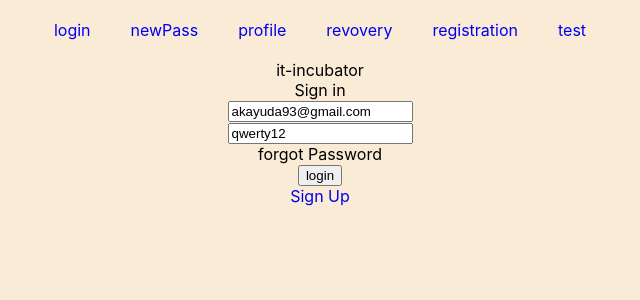
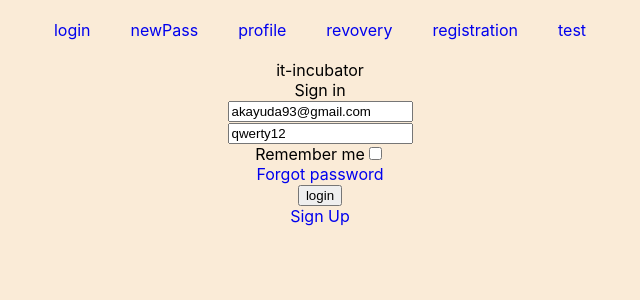
Before and after one commit to AleksMaifet/Cards, a React (Create React App) app: page /#/login in a window 1280 px wide. Shown: the top 300 px of the page, without its empty margins (320-960 px from the left). Built offline with nearby package versions, Linux system fonts and the light colour scheme; no server answers.

Commit message:
Login,Logout,isAuth.Refactoring code

```diff
--- a/src/App.tsx
+++ b/src/App.tsx
@@ -1,9 +1,27 @@
-import React from 'react';
+import React, {useEffect} from 'react';
 import './App.css';
 import {Header} from "./components/Header/Header";
 import {RoutesBlock} from "./components/RoutesBlock/RoutesBlock";
+import {apiLogin} from "./components/ApiRequests/apiForgot";
+import {useDispatch} from "react-redux";
+import {setUserData} from './components/Reducers/login-reducer';
 
 export const App = () => {
+    const dispatch = useDispatch()
+    useEffect(() => {
+        apiLogin.me().then((res) => {
+            if (res.status === 200) {
+                const data = {
+                    isAuth: true,
+                    _id: res.data._id,
+                    email: res.data.email,
+                    name: res.data.name,
+                    avatar: (res.data.avatar ? res.data.avatar : null),
+                }
+                dispatch(setUserData(data))
+            }
+        })
+    }, [dispatch])
     return (
         <div className="App">
             <Header/>
--- a/src/components/ApiRequests/apiForgot.ts
+++ b/src/components/ApiRequests/apiForgot.ts
@@ -11,15 +11,16 @@ const initial = axios.create(
 
 
 export const apiLogin={
-	setLogin(email:string,password:string){
-		return initial.post('auth/login',{email:email,password:password,rememberMe:false})
+	setLogin(email:string,password:string,rememberMe:boolean){
+		return initial.post('auth/login',{email:email,password:password,rememberMe:rememberMe})
 
 
 	},
 	logout(){
 		return initial.delete('auth/me')
 	}
+	,
+	me(){
+		return initial.post('auth/me')
+	}
 }
-
-//hello
-//hello2
--- a/src/components/Pages/LoginPage/Login.tsx
+++ b/src/components/Pages/LoginPage/Login.tsx
@@ -9,6 +9,7 @@ import {AppStoreType} from "../../store/store";
 export const Login = () => {
 	const loginState=useSelector((state:AppStoreType)=>state.login)
 	const dispatch=useDispatch()
+	const [checked,setChecked]=useState(false)
 	const [login,setLogin]=useState('akayuda93@gmail.com')
 	const [password,setPassword]=useState('qwerty12')
 	const onChangeLogin=(e:any)=>{
@@ -18,7 +19,7 @@ export const Login = () => {
 		setPassword(e.currentTarget.value)
 	}
 
-if (loginState.isAuth){
+   if (loginState.isAuth){
 	return <Navigate to={PATH.PROFILEPAGE}/>
 
 }
@@ -29,8 +30,9 @@ return (
 				<div>Sign in</div>
 				<div><input onChange={onChangeLogin} value={login}/></div>
 				<div><input onChange={onChangePassword} value={password}/></div>
-				<div>forgot Password</div>
-				<div><button onClick={()=>{dispatch(loginTC(login,password))}}>login</button></div>
+				<div>Remember me<input type={"checkbox"} checked={checked} onClick={()=>setChecked(!checked)}/></div>
+				<div><NavLink to={PATH.RECOVERYPAGE}>Forgot password</NavLink></div>
+				<div><button onClick={()=>{dispatch(loginTC(login,password,checked))}}>login</button></div>
 				<div><NavLink to={PATH.REGISTRATIONPAGE}>Sign Up</NavLink></div>
 			</div>
 
--- a/src/components/Reducers/login-reducer.ts
+++ b/src/components/Reducers/login-reducer.ts
@@ -1,66 +1,71 @@
 import {Dispatch} from "redux";
 import {apiLogin} from "../ApiRequests/apiForgot";
 
-type initialStateType={
-    isAuth:boolean
-    _id: string|null;
-    email: string|null;
-    name: string|null;
-    avatar?: string|null;
+type initialStateType = {
+    isAuth: boolean
+    _id: string | null;
+    email: string | null;
+    name: string | null;
+    avatar?: string | null;
 
 }
-const initialState={
-    isAuth:false,
+const initialState = {
+    isAuth: false,
     _id: null,
     email: null,
     name: null,
     avatar: null,
 }
-type ActionsType=setUserDataType|setLogoutType
-export const loginReducer = (state:initialStateType=initialState,action:ActionsType):initialStateType => {
-  switch (action.type){
-      case'SET-USER-DATA':{
-          return {...state,...action.data}
-      }
-      case 'LOGOUT':{
-        return {...state,...action.data}
-      }
-      default:return state
-  }
+type ActionsType = setUserDataType | setLogoutType
+export const loginReducer = (state: initialStateType = initialState, action: ActionsType): initialStateType => {
+    switch (action.type) {
+        case'SET-USER-DATA': {
+            return {...state, ...action.data}
+        }
+        case 'LOGOUT': {
+            return {...state, ...action.data}
+        }
+        default:
+            return state
+    }
 }
 
-const setUserData=(data:initialStateType)=>{
-    return{
-        type:'SET-USER-DATA',
+export const setUserData = (data: initialStateType) => {
+    return {
+        type: 'SET-USER-DATA',
         data
     } as const
 }
-type setUserDataType=ReturnType<typeof setUserData>
-const setLogout=()=>{
-    return{
-        type:'LOGOUT',
-        data:{isAuth:false,
+type setUserDataType = ReturnType<typeof setUserData>
+const setLogout = () => {
+    return {
+        type: 'LOGOUT',
+        data: {
+            isAuth: false,
             _id: null,
             email: null,
             name: null,
-            avatar: null,}
-    }as const
+            avatar: null,
+        }
+    } as const
 }
-type setLogoutType=ReturnType<typeof setLogout>
-export const loginTC = (email:string,password:string)=>(dispatch:Dispatch) => {
+type setLogoutType = ReturnType<typeof setLogout>
+export const loginTC = (email: string, password: string,rememberMe:boolean) => (dispatch: Dispatch) => {
 
-apiLogin.setLogin(email,password).then((res)=>{
-    const data={
-        isAuth:true,
-        _id:res.data._id,
-        email:res.data.email,
-        name:res.data.name,
-        avatar:(res.data.avatar?res.data.avatar:null),}
-    dispatch(setUserData(data))
-}).catch((err)=>console.log(err))
+    apiLogin.setLogin(email, password,rememberMe).then((res) => {
+        const data = {
+            isAuth: true,
+            _id: res.data._id,
+            email: res.data.email,
+            name: res.data.name,
+            avatar: (res.data.avatar ? res.data.avatar : null),
+        }
+        dispatch(setUserData(data))
+    }).catch((err) => console.log(err))
 }
-export const logoutTC=()=>(dispatch:Dispatch)=>{
-    apiLogin.logout().then(()=>
+export const logoutTC = () => (dispatch: Dispatch) => {
+    apiLogin.logout().then(() => {
         dispatch(setLogout())
-    ).catch((err)=>console.log(err))
+        }
+    ).catch((err) => console.log(err))
 }
```
Lines whose indentation alone changed are shown as unchanged.
